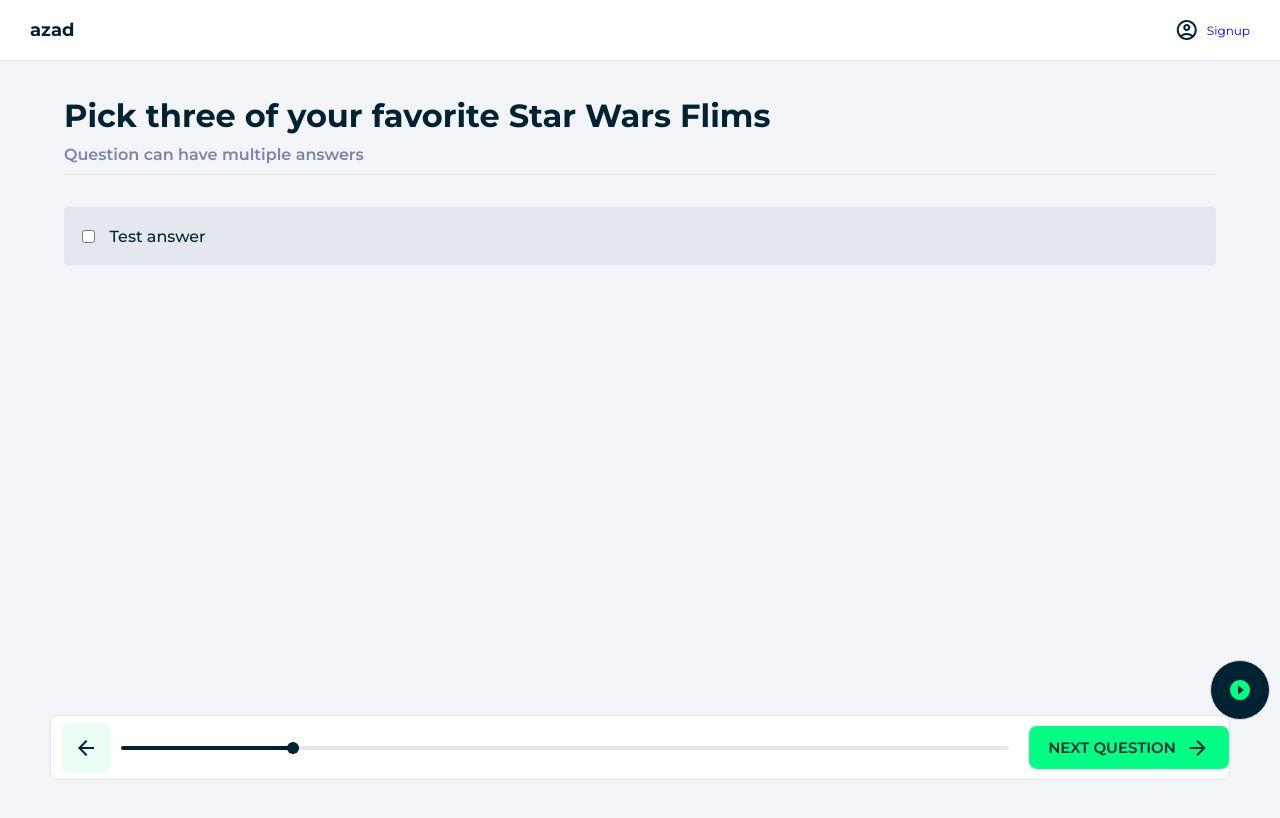
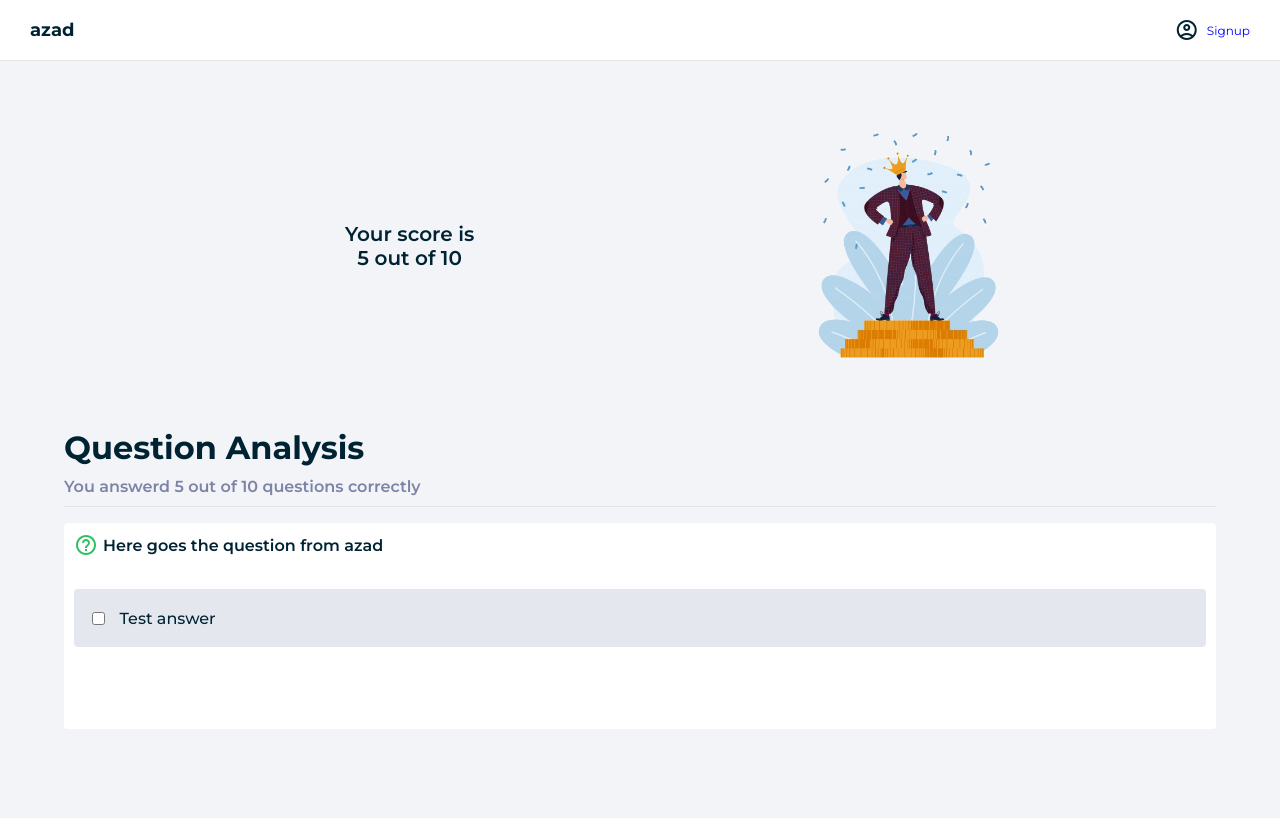
Before and after one commit to mrazadtamal/Quiz-Application, a React (Create React App) app: page / in a window 1280 px wide. Shown: the top 818 px of the page. Built offline with nearby package versions, Linux system fonts and the light colour scheme.

Commit message:
Question

```diff
--- a/src/components/App.js
+++ b/src/components/App.js
@@ -1,9 +1,10 @@
 import "../styles/App.css";
 import Layout from "./Layout";
+import Result from "./pages/Result";
 // import Home from "./pages/Home";
 // import Signup from "./pages/Signup";
 // import Login from "./pages/Login";
-import Quiz from "./pages/Quiz";
+// import Quiz from "./pages/Quiz";
 
 function App() {
   return (
@@ -11,7 +12,8 @@
       {/* <Home /> */}
       {/* <Signup /> */}
       {/* <Login /> */}
-      <Quiz />
+      {/* <Quiz /> */}
+      <Result />
     </Layout>
   );
 }
```
